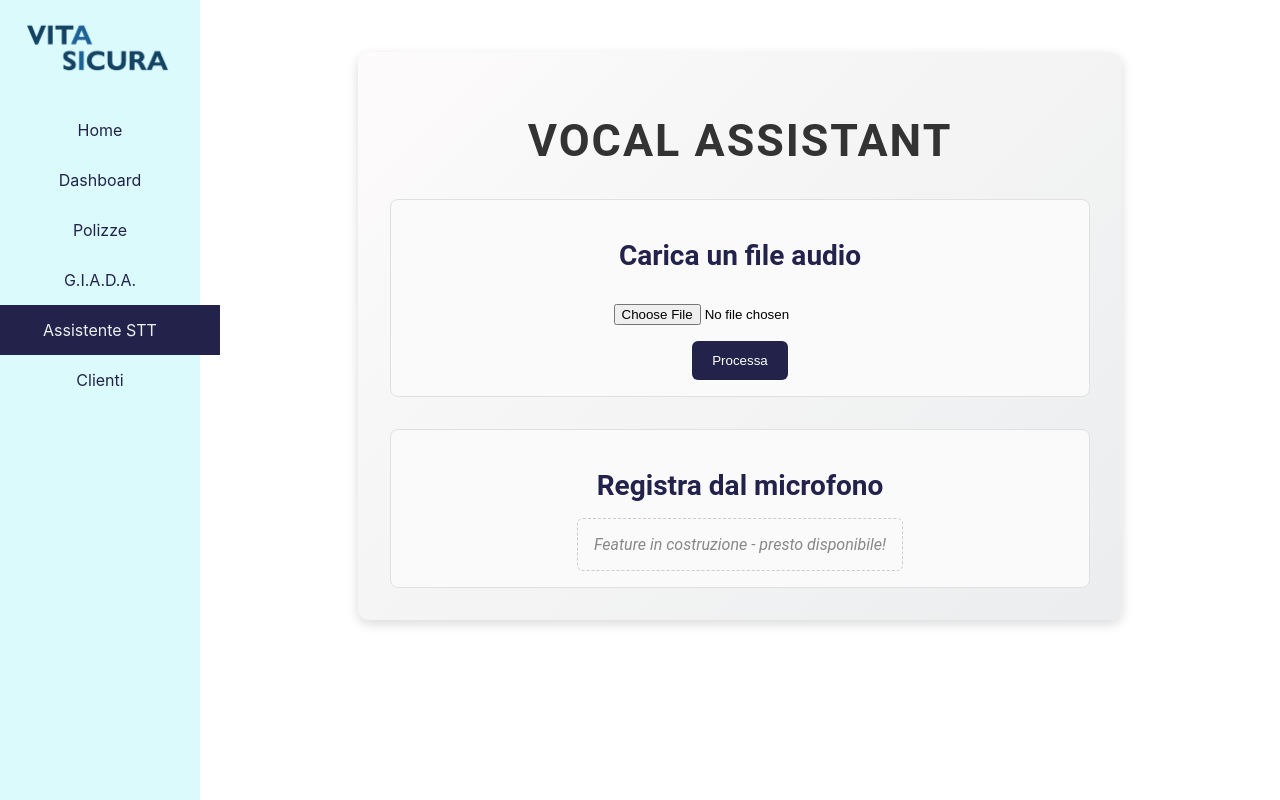
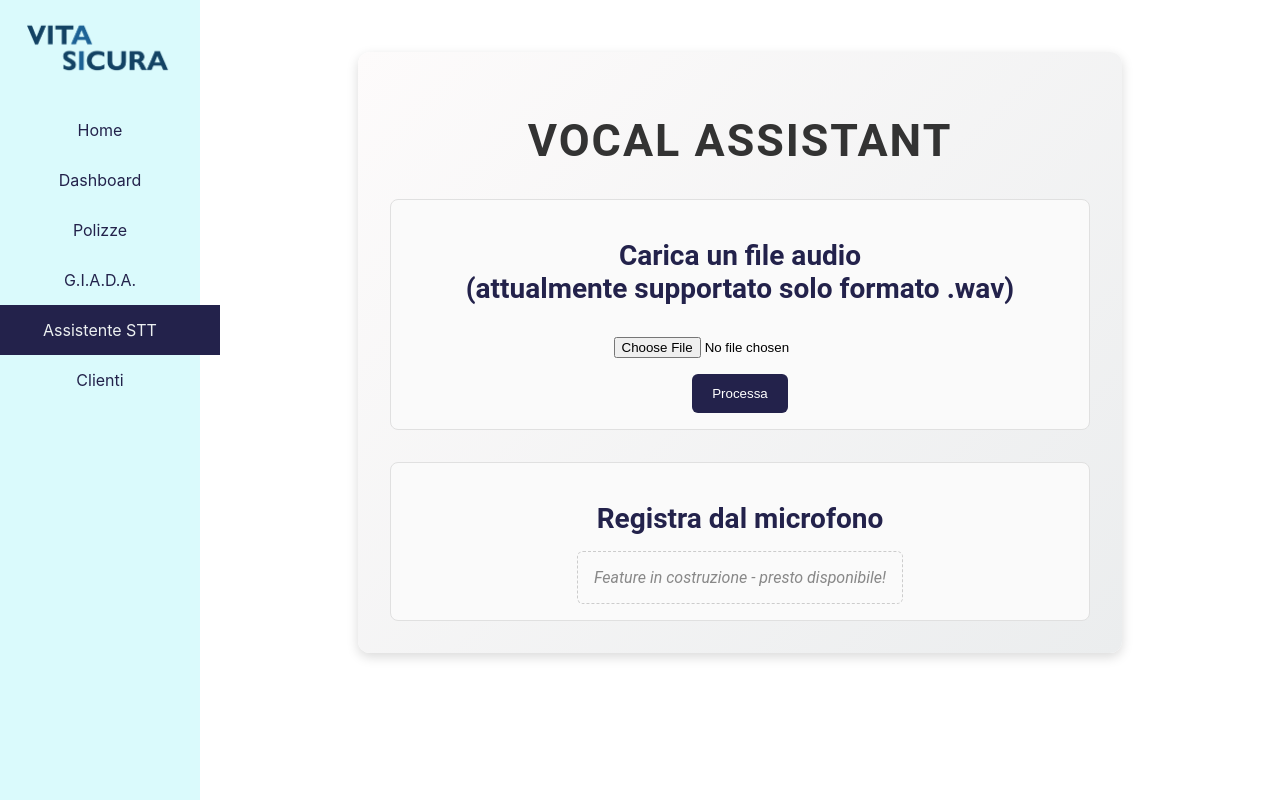
Before and after one commit to MarcoAsturi/vita-sicura-tool, a React (Create React App) app in the folder frontend/: page /assistente-vocale in a window 1280 px wide. Built offline with nearby package versions, Linux system fonts and the light colour scheme; no server answers.

Commit message:
update descriptions

```diff
--- a/frontend/src/pages/Home.js
+++ b/frontend/src/pages/Home.js
@@ -89,7 +89,7 @@ const Home = () => {
       </Presentation>
       <Warning>
         <strong>ATTENZIONE:</strong> <br /> - Dopo il primo avvio l'accesso alle funzionalità potrebbe
-        richiedere del tempo (circa 120 secondi).<br /> - Attendere il cambio di stato (simbolo verde con scritta 'GO') prima di
+        richiedere del tempo (circa 60 secondi).<br /> - Attendere il cambio di stato (simbolo verde con scritta 'GO') prima di
         navigare.<br /> - Se il simbolo dello stato rimane rosso con scritta 'WAIT' chiudere la pagina e riapirla dopo 2/3 minuti circa.
         <br /> - Il caricamento dei grafici e delle tabelle sugli altri TAB potrebbe richiedere una decina di secondi anche dopo che l'applicazione
         si è avviata correttamente.
--- a/frontend/src/pages/VoiceAssistant.js
+++ b/frontend/src/pages/VoiceAssistant.js
@@ -171,7 +171,7 @@ const VoiceAssistant = () => {
       <Title>Vocal Assistant</Title>
       <SectionsWrapper>
         <Section>
-          <SectionTitle>Carica un file audio</SectionTitle>
+          <SectionTitle>Carica un file audio<br/ > (attualmente supportato solo formato .wav)</SectionTitle>
           <FileUploadContainer>
             <FileInput type="file" accept="audio/*" onChange={handleFileChange} />
             <Button onClick={handleButtonUpload}>Processa</Button>
```
